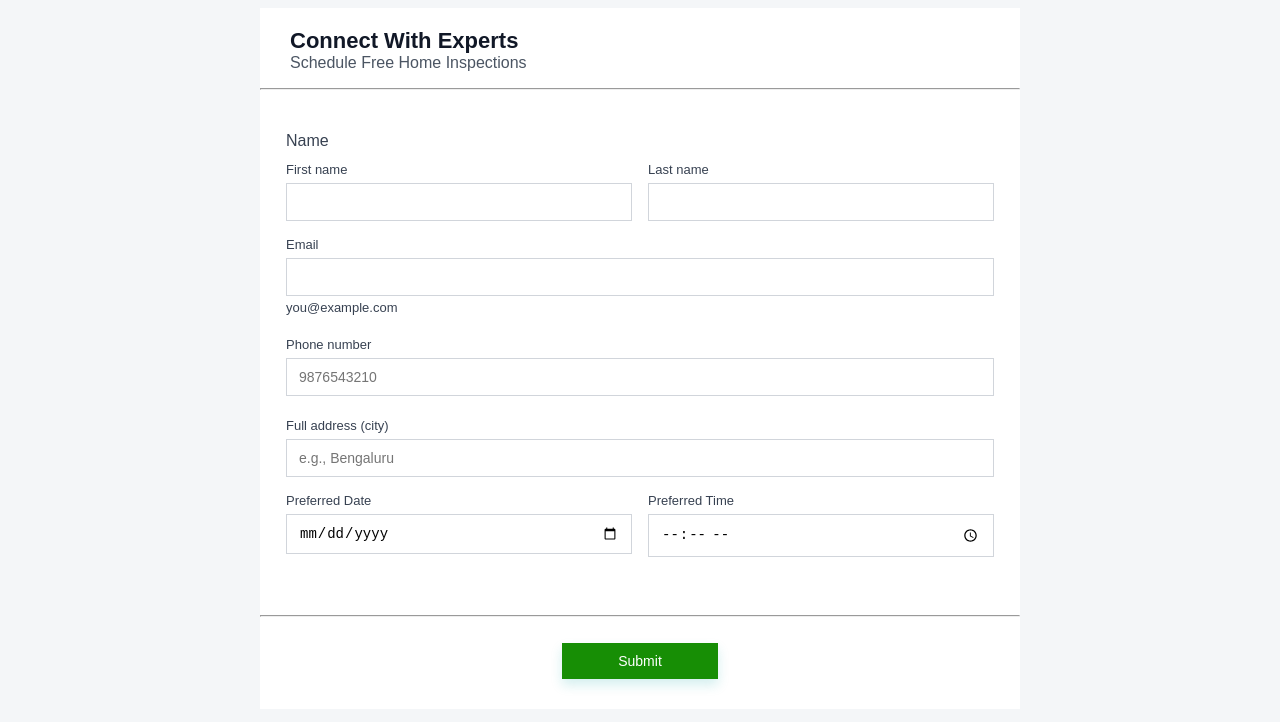
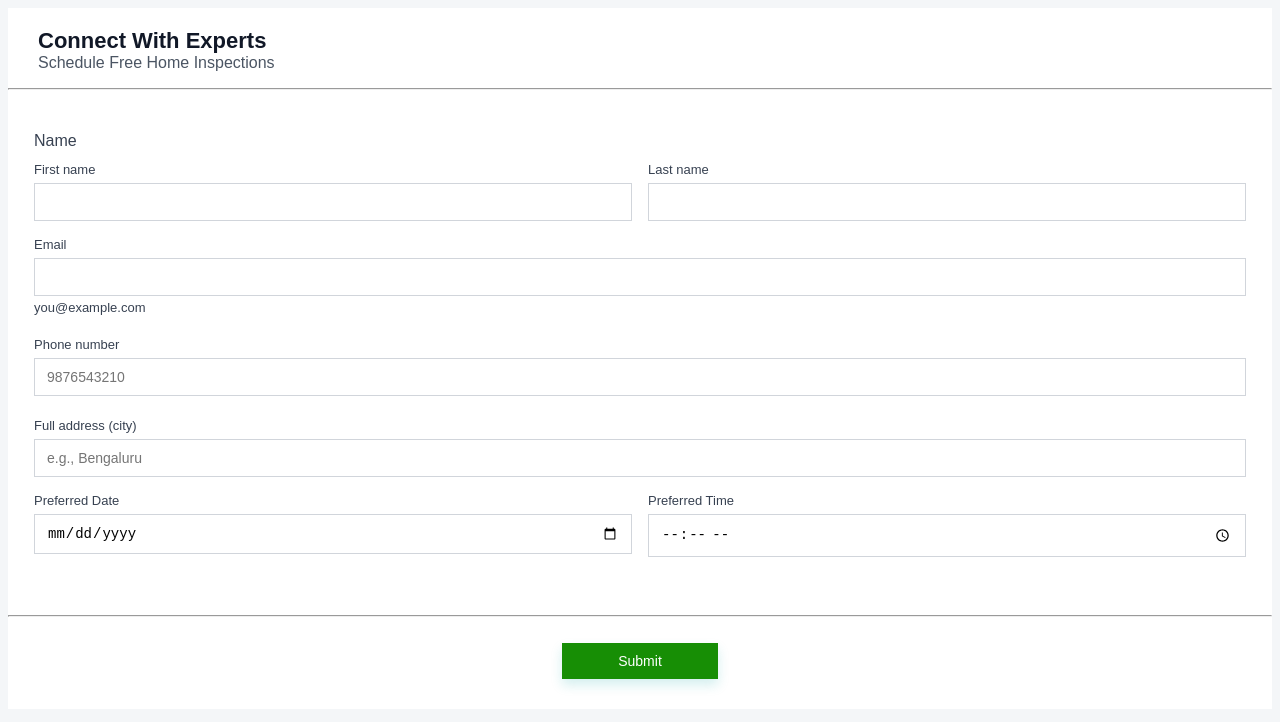
Before and after one commit to uts8434/canvaform, a plain HTML site: page index.html in a window 1280 px wide. Drawn offline with Linux system fonts and the light colour scheme.

Commit message:
first commit

```diff
--- a/index.html
+++ b/index.html
@@ -10,7 +10,7 @@
   >
     <form
       id="jobForm"
-      style="background: #ffffff; width: 100%; max-width: 760px; box-sizing: border-box; padding-bottom: 20px;"
+      style="background: #ffffff; width: 100%; box-sizing: border-box; padding-bottom: 20px;"
     >
       <div style="padding-left: 30px; padding-top: 20px;">
         <h2 style="font-size: 22px; color: #111827; margin:0;">Connect With Experts</h2>
```
